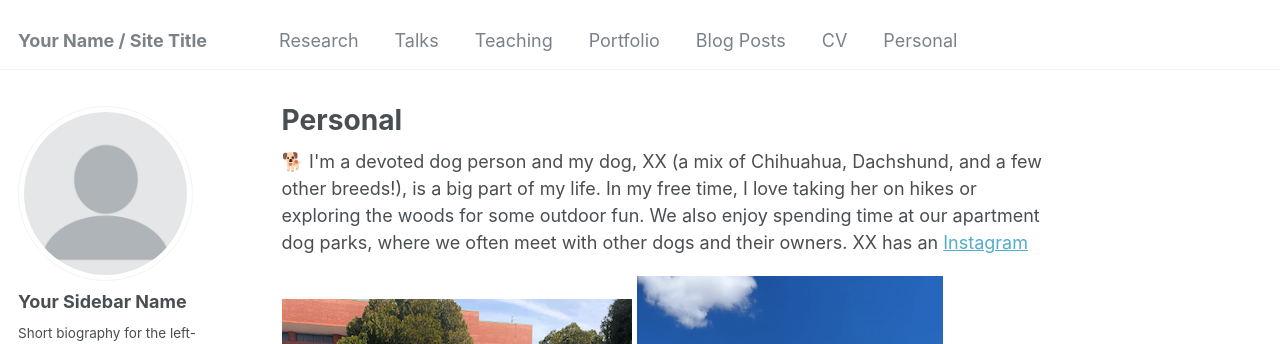
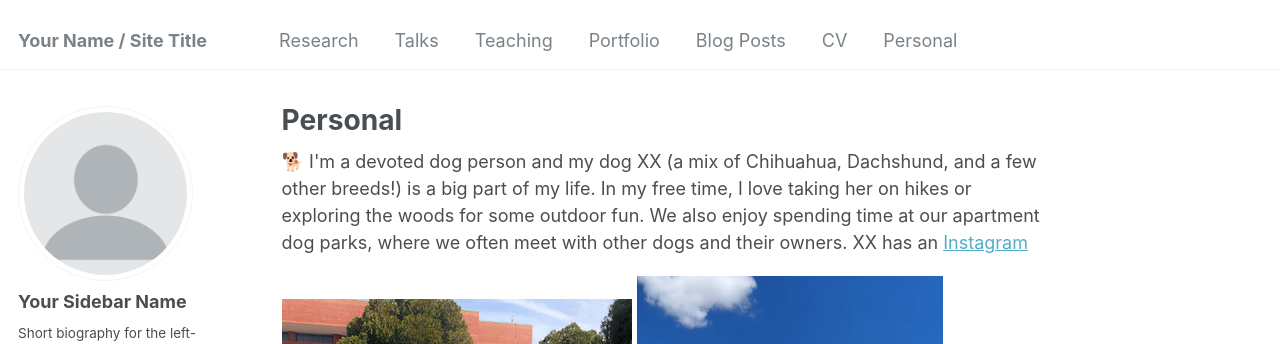
Before and after one commit to kyxyxn/kyxyxn.github.io, a Jekyll site: the page built from _pages/personal.html, in a window 1280 px wide and 1057 px high. Shown: the top 344 px of the window. Built offline with Jekyll 4.4.1, drawn with Linux system fonts in a browser that asks for light colours; some web fonts are replaced.

```diff
--- a/_pages/personal.html
+++ b/_pages/personal.html
@@ -5,7 +5,7 @@ author_profile: true
 ---
 
 
-🐕 I'm a devoted dog person and my dog, XX (a mix of Chihuahua, Dachshund, and a few other breeds!), is a big part of my life. In my free time, I love taking her on hikes or exploring the woods for some outdoor fun. We also enjoy spending time at our apartment dog parks, where we often meet with other dogs and their owners. XX has an <a href="https://www.instagram.com/shiiiiiiru" target="_blank"> Instagram</a>
+🐕 I'm a devoted dog person and my dog XX (a mix of Chihuahua, Dachshund, and a few other breeds!) is a big part of my life. In my free time, I love taking her on hikes or exploring the woods for some outdoor fun. We also enjoy spending time at our apartment dog parks, where we often meet with other dogs and their owners. XX has an <a href="https://www.instagram.com/shiiiiiiru" target="_blank"> Instagram</a>
 
 
 <div style="display: fex; justify-content: center; align-items: center; margin-top: 20px;">
```
